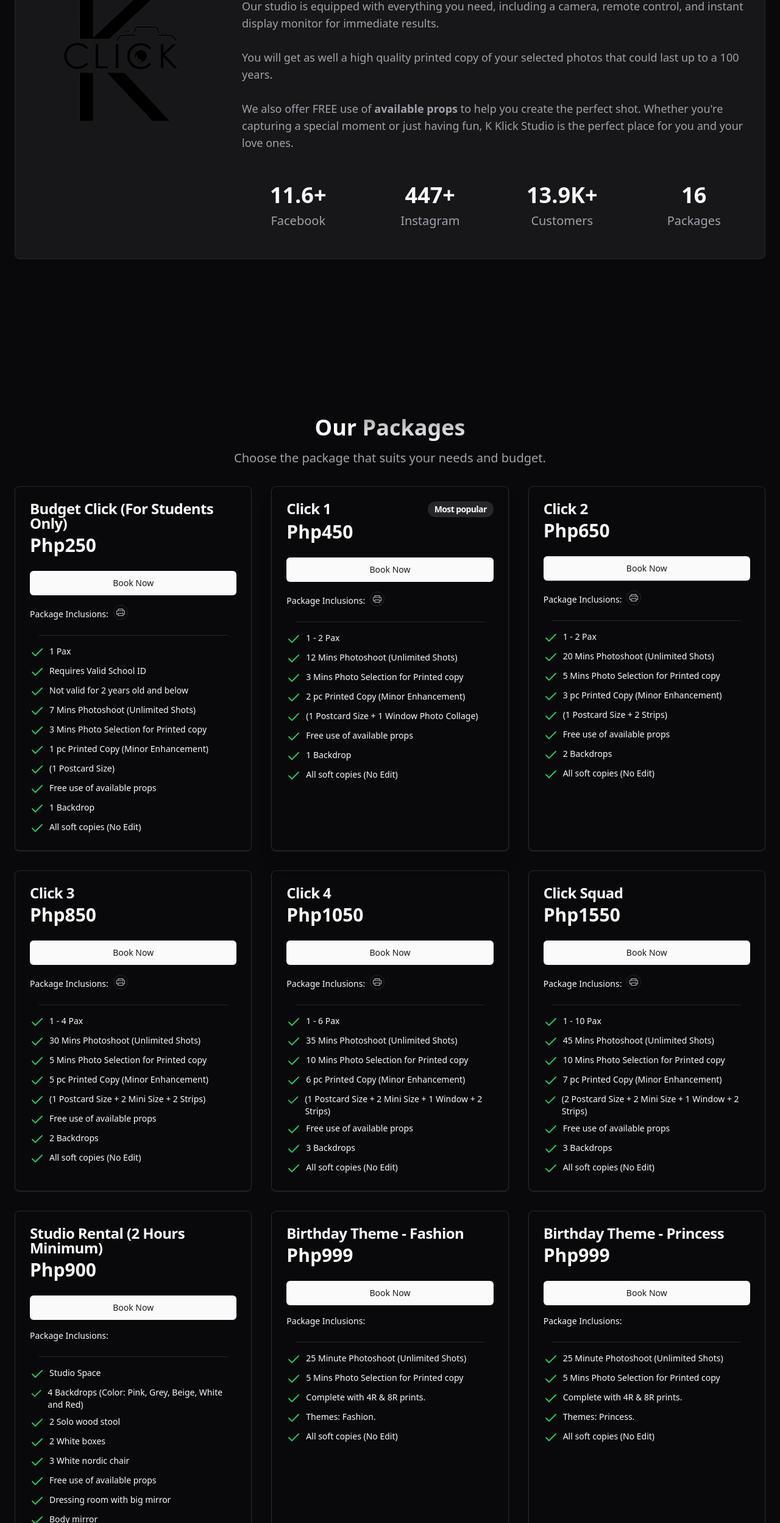
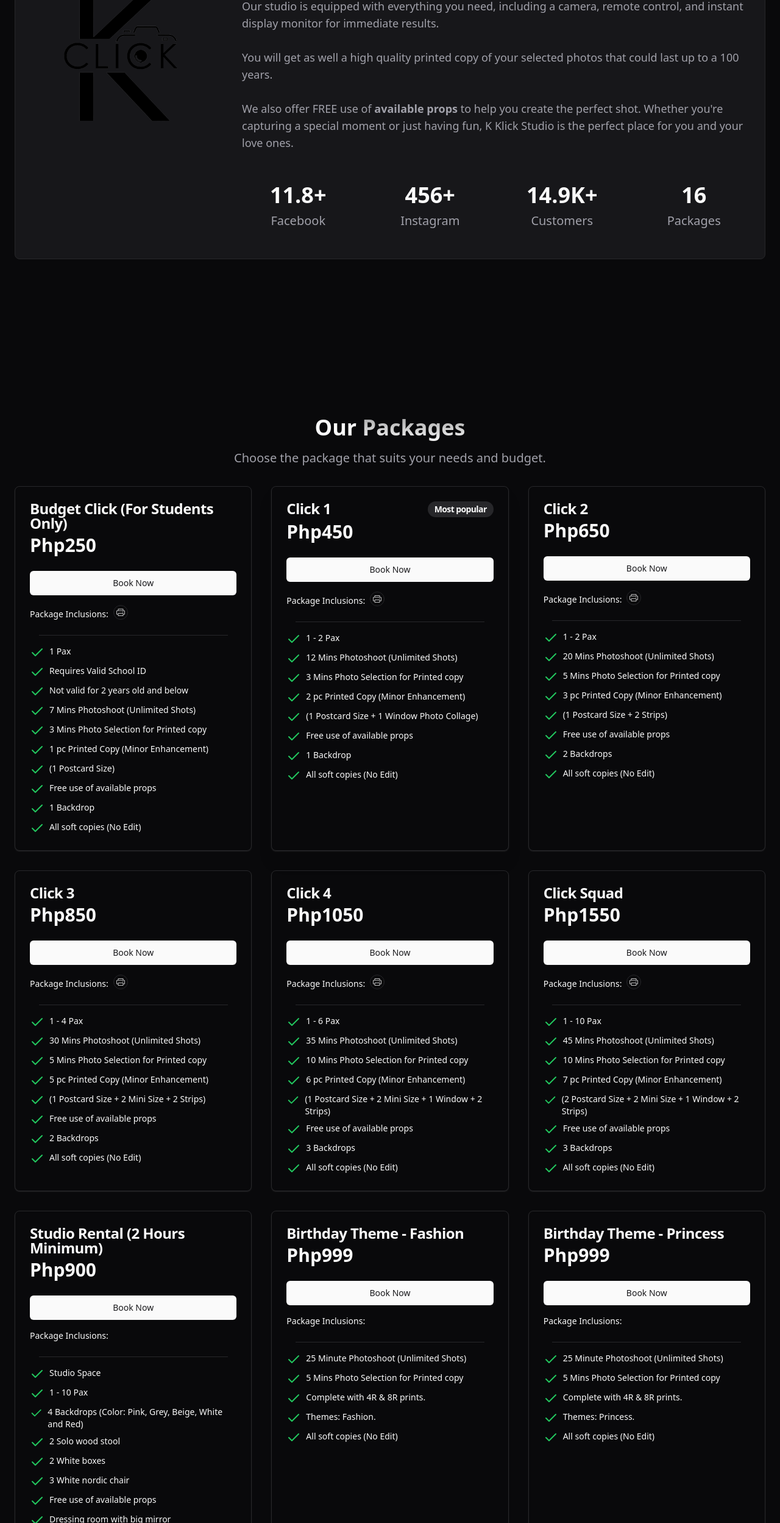
Before and after one commit to aelcode/kklick_landing_page, a React (Vite) app: page / in a window 1280 px wide. Shown: the part 952-3449 px from the top of the page at 61% size. Built offline with nearby package versions, Linux system fonts and the light colour scheme.

Commit message:
update studio rental details and statistics

```diff
--- a/src/components/Pricing.tsx
+++ b/src/components/Pricing.tsx
@@ -172,6 +172,7 @@ const pricingList: PricingProps[] = [
     buttonUrl: "https://cal.com/kklick/studio-rental",
     benefitList: [
       "Studio Space",
+      "1 - 10 Pax",
       "4 Backdrops (Color: Pink, Grey, Beige, White and Red)",
       "2 Solo wood stool",
       "2 White boxes",
--- a/src/components/Statistics.tsx
+++ b/src/components/Statistics.tsx
@@ -6,15 +6,15 @@ export const Statistics = () => {
 
   const stats: statsProps[] = [
     {
-      quantity: "11.6+",
+      quantity: "11.8+",
       description: "Facebook",
     },
     {
-      quantity: "447+",
+      quantity: "456+",
       description: "Instagram",
     },
     {
-      quantity: "13.9K+",
+      quantity: "14.9K+",
       description: "Customers",
     },
     {
```
